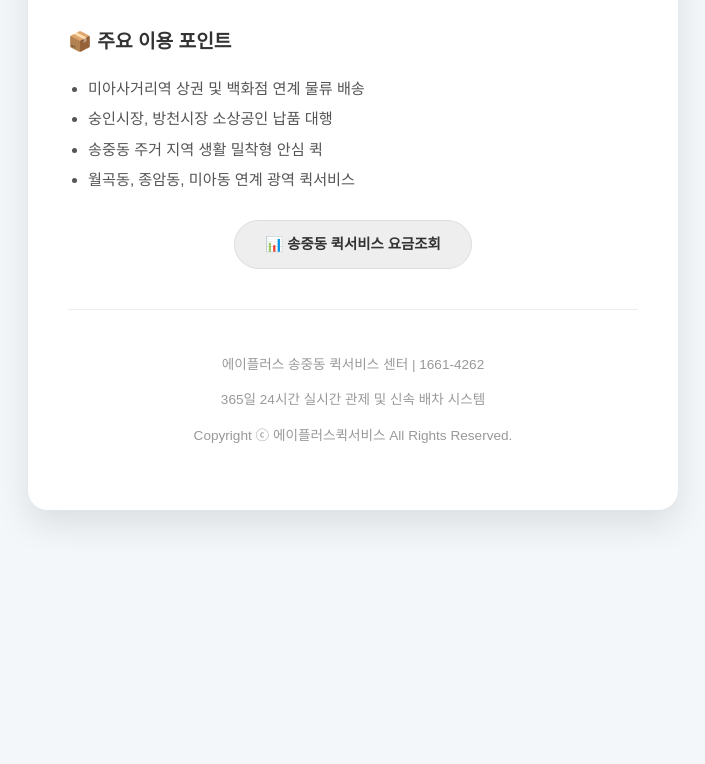
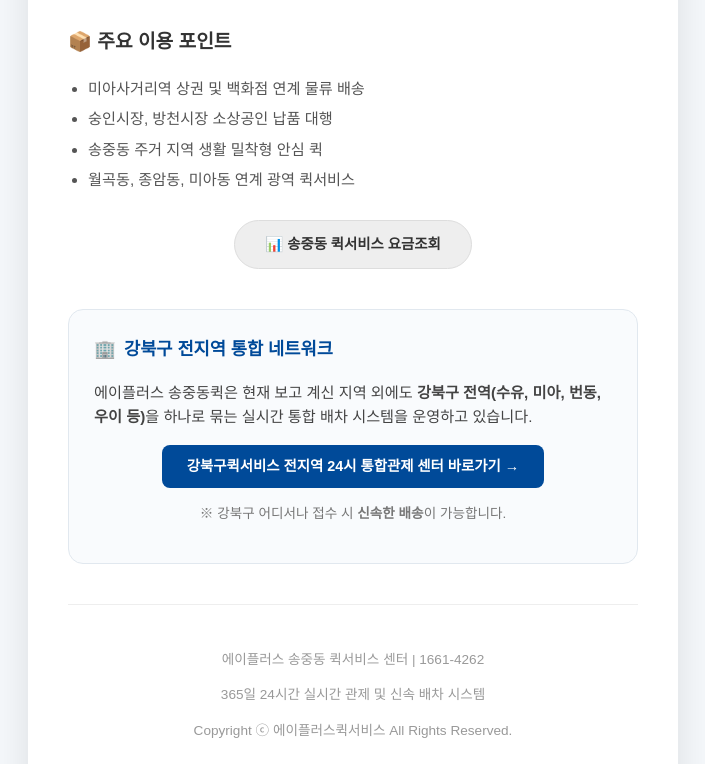
Before and after one commit to aplusquick78/songjung, a plain HTML site: page index.html in a window 1280 px wide. Shown: the part 1464-2228 px from the top of the page, without its empty margins (287-992 px from the left). Before the commit the page ends 2014 px from the top, so only its background shows below. Drawn offline with Linux system fonts and the light colour scheme.

Commit message:
Update index.html

```diff
--- a/index.html
+++ b/index.html
@@ -4,7 +4,7 @@
     <meta charset="utf-8">
     <meta name="viewport" content="width=device-width, initial-scale=1, maximum-scale=5">
 
-    <title>송중동 퀵서비스 | 미아사거리 24시 빠른배송 에이플러스퀵</title>
+    <title>송중동 퀵서비스 | 미아사거리 24시 에이플러스 송중동퀵</title>
     <meta name="description" content="강북구 송중동 퀵서비스 전문. 미아사거리역, 숭인시장, 송중초 인근 20분 내 신속 픽업. 오토바이, 다마스, 라보 맞춤 배차 및 시장 물류/카드결제 지원.">
     <meta name="robots" content="index, follow">
     <link rel="canonical" href="https://songjung.8222quick.com/">
@@ -127,7 +127,7 @@
     </a>
 
     <div class="highlight-grid">
-        <div class="highlight-item"><strong>20분 내</strong> 즉시방문</div>
+        <div class="highlight-item"><strong>20분내외</strong> 즉시방문</div>
         <div class="highlight-item"><strong>시장물류</strong> 전문배차</div>
         <div class="highlight-item"><strong>카드/계산서</strong> 가능</div>
     </div>
@@ -180,7 +180,23 @@
             <a href="/money.html" class="btn-link">📊 송중동 퀵서비스 요금조회</a>
         </div>
     </section>
-
+<section style="margin-top: 40px; padding: 25px; border: 1px solid #e1e8ef; border-radius: 15px; background-color: #f9fbfd;">
+    <h3 style="margin-top: 0; font-size: 1.1rem; color: #004a99; display: flex; align-items: center;">
+        <span style="margin-right: 8px;">🏢</span> 강북구 전지역 통합 네트워크
+    </h3>
+    <p style="font-size: 0.95rem; color: #444; line-height: 1.6; word-break: keep-all;">
+        에이플러스 송중동퀵은 현재 보고 계신 지역 외에도 <strong>강북구 전역(수유, 미아, 번동, 우이 등)</strong>을 하나로 묶는 실시간 통합 배차 시스템을 운영하고 있습니다.
+    </p>
+    <div style="text-align: center; margin-top: 15px;">
+        <a href="https://gangbukgu.8222quick.com/"
+           style="display: inline-block; padding: 10px 25px; background-color: #004a99; color: #fff; text-decoration: none; border-radius: 8px; font-weight: bold; font-size: 0.9rem; transition: background 0.3s;">
+           강북구퀵서비스 전지역 24시 통합관제 센터 바로가기 →
+        </a>
+    </div>
+    <p style="margin-top: 15px; font-size: 0.85rem; color: #777; text-align: center;">
+        ※ 강북구 어디서나 접수 시 <strong>신속한 배송</strong>이 가능합니다.
+    </p>
+</section>
     <footer>
         <p>에이플러스 송중동 퀵서비스 센터 | 1661-4262</p>
         <p>365일 24시간 실시간 관제 및 신속 배차 시스템</p>
@@ -189,4 +205,5 @@
 </div>
 
 </body>
+
 </html>
```
